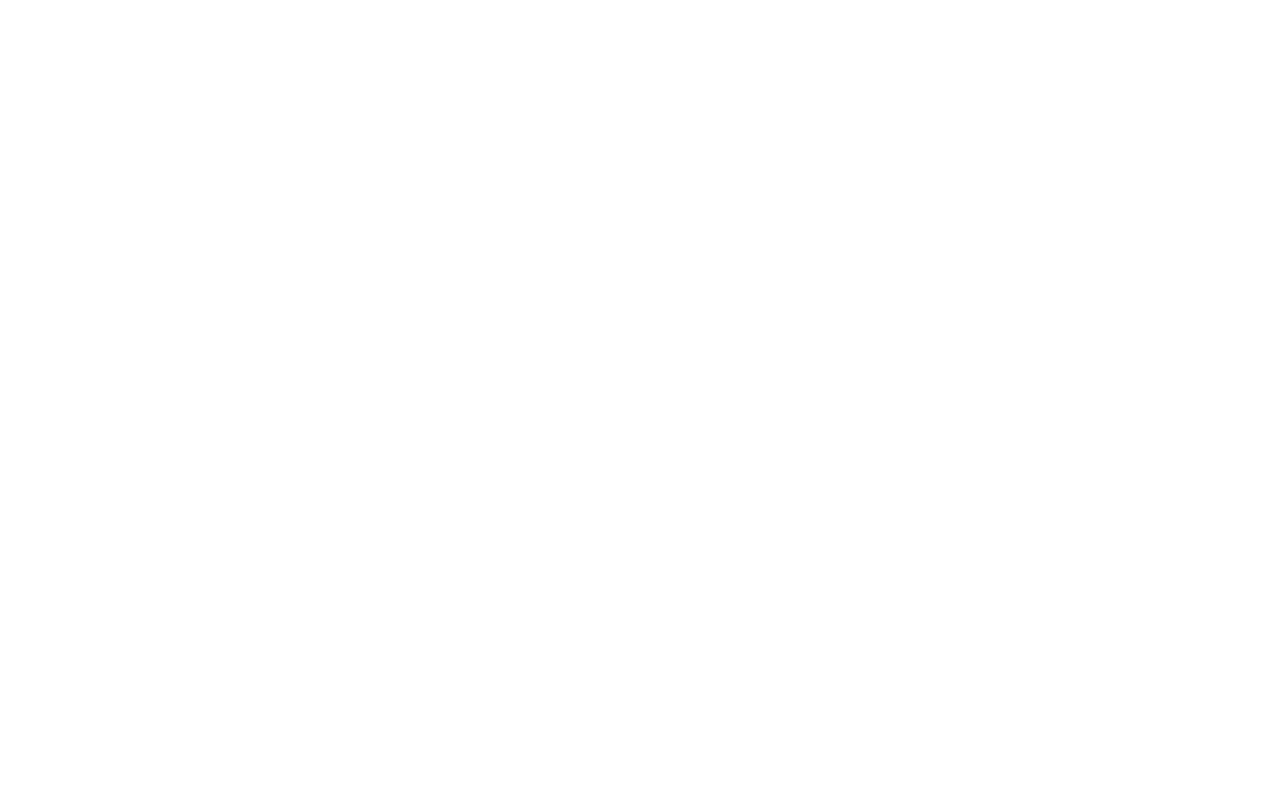
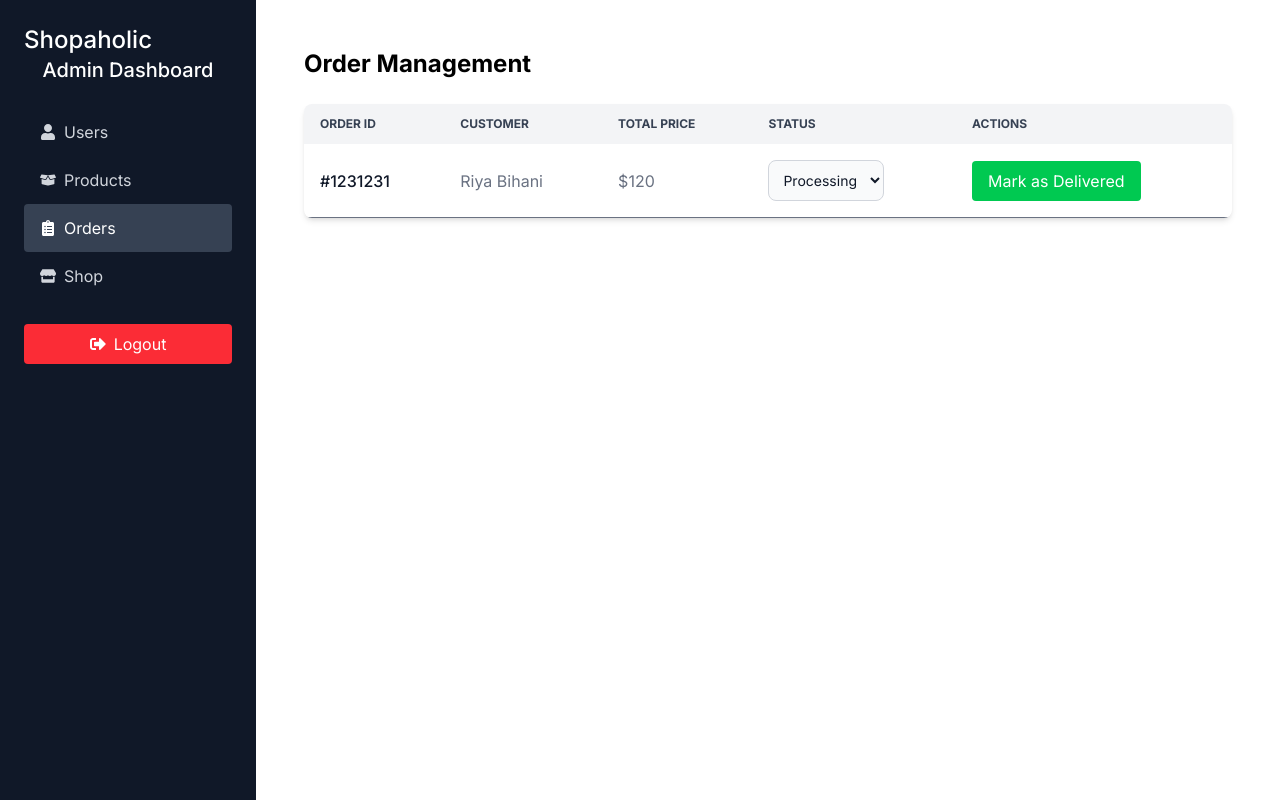
Before and after one commit to riyabihani/Shopaholic, a React (Vite) app in the folder frontend/: page /admin/orders in a window 1280 px wide. Before the commit this address had no page. Built offline with nearby package versions, Linux system fonts and the light colour scheme.

Commit message:
finished admin layout

```diff
--- a/frontend/src/App.jsx
+++ b/frontend/src/App.jsx
@@ -17,6 +17,7 @@
 import UserManagement from './components/Admin/UserManagement'
 import ProductManagement from './components/Admin/ProductManagement'
 import EditProductPage from './components/Admin/EditProductPage'
+import OrderManagement from './components/Admin/OrderManagement'
 
 const App = () => {
   return (
@@ -43,6 +44,7 @@
           <Route path='users' element={<UserManagement />} />
           <Route path='products' element={<ProductManagement />} />
           <Route path='products/:id/edit' element={<EditProductPage />} />
+          <Route path='orders' element={<OrderManagement />} />
         </Route>
 
       </Routes>
--- a/frontend/src/components/Admin/EditProductPage.jsx
+++ b/frontend/src/components/Admin/EditProductPage.jsx
@@ -29,11 +29,21 @@
         setProductData((prevData) => ({...prevData, [name]: value}));
     };
 
+    const handleImageUpload = async (e) => {
+        const file = e.target.files[0];
+        console.log(file);
+    };
+
+    const handleSubmit = (e) => {
+        e.preventDefault();
+        console.log(productData);
+    };
+
     return (
         <div className='max-w-5xl mx-auto p-6 shadow-md rounded-md'>
             <h2 className="text-3xl font-bold mb-6">Edit Product</h2>
 
-            <form>
+            <form onSubmit={handleSubmit}>
                 {/* Name */}
                 <div className='mb-6'>
                     <label className='block font-semibold mb-2'>Product Name</label>
@@ -48,7 +58,7 @@
                     <label className='block font-semibold mb-2'>Description</label>
                     <textarea
                         name="description"
-                        value={productData.description} rows={4}
+                        value={productData.description} rows={4} onChange={handleChange}
                         className='w-full border border-gray-300 rounded-md p-2' required />
                 </div>
 
@@ -108,6 +118,21 @@
                         }
                         className='w-full border border-gray-300 rounded-md p-2' />
                 </div>
+
+                {/* Image to Upload */}
+                <div className="mb-6">
+                    <label className="block font-semibold mb-2">Upload Image</label>
+                    <input type="file" onChange={handleImageUpload} />
+                    <div className="flex gap-4 mt-4">
+                        {productData.images.map((image, index) => (
+                            <div key={index}>
+                                <img src={image.url} alt={image.altText || 'Product Image'} className='w-20 h-20 object-cover rounded-md shadow-md' />
+                            </div>
+                        ))}
+                    </div>
+                </div>
+
+                <button type="submit" className="w-full bg-green-500 text-white py-2 rounded-md hover:bg-green-600 transition-colors">Update Product</button>
             </form>
         </div>
     )
--- /dev/null
+++ b/frontend/src/components/Admin/OrderManagement.jsx
@@ -0,0 +1,66 @@
+import React from 'react'
+
+const OrderManagement = () => {
+    const orders = [
+        {
+            _id: 1231231,
+            user: {
+                name: "Riya Bihani"
+            },
+            totalPrice: 120,
+            status: "Processing"
+        },
+    ];
+
+    const handleStatusChange = (orderId, status) => {
+        console.log(orderId, status);
+    };
+
+    return (
+        <div className='max-w-7xl mx-auto p-6'>
+            <h2 className="text-2xl font-bold mb-6">Order Management</h2>
+            <div className="overflow-x-auto shadow-md sm:rounded-lg">
+                <table className="min-w-full text-left text-gray-500">
+                    <thead className="bg-gray-100 text-xs text-gray-700 uppercase">
+                        <tr>
+                            <th className='py-3 px-4'>Order ID</th>
+                            <th className='py-3 px-4'>Customer</th>
+                            <th className='py-3 px-4'>Total Price</th>
+                            <th className='py-3 px-4'>Status</th>
+                            <th className='py-3 px-4'>Actions</th>
+                        </tr>
+                    </thead>
+
+                    <tbody>
+                        {orders.length > 0 ? (
+                            orders.map((order) => (
+                                <tr key={order._id} className='border-b hover:bg-gray-50 cursor-pointer'>
+                                    <td className='py-4 px-4 font-medium text-gray-900 whitespace-nowrap'>#{order._id}</td>
+                                    <td className='p-4'>{order.user.name}</td>
+                                    <td className='p-4'>${order.totalPrice}</td>
+                                    <td className='p-4'>
+                                        <select value={order.status} onChange={(e) => handleStatusChange(order._id, e.target.value)} className='bg-gray-50 border border-gray-300 text-gray-900 text-sm rounded-lg focus:ring-blue-500 focus:border-blue-500 block p-2.5'>
+                                            <option value="Processing">Processing</option>
+                                            <option value="Shipped">Shipped</option>
+                                            <option value="Delivered">Delivered</option>
+                                            <option value="Cancelled">Canceled</option>
+                                        </select>
+                                    </td>
+                                    <td className='p-4'>
+                                        <button onClick={() => handleStatusChange(order._id, "Delivered")} className='bg-green-500 text-white px-4 py-2 rounded hover:bg-green-600'>Mark as Delivered</button>
+                                    </td>
+                                </tr>
+                            ))
+                        ) : (
+                            <tr>
+                                <td colSpan={5} className='p-4 text-center text-gray-500'>No orders found.</td>
+                            </tr>
+                        )}
+                    </tbody>
+                </table>
+            </div>
+        </div>
+    )
+}
+
+export default OrderManagement
```
